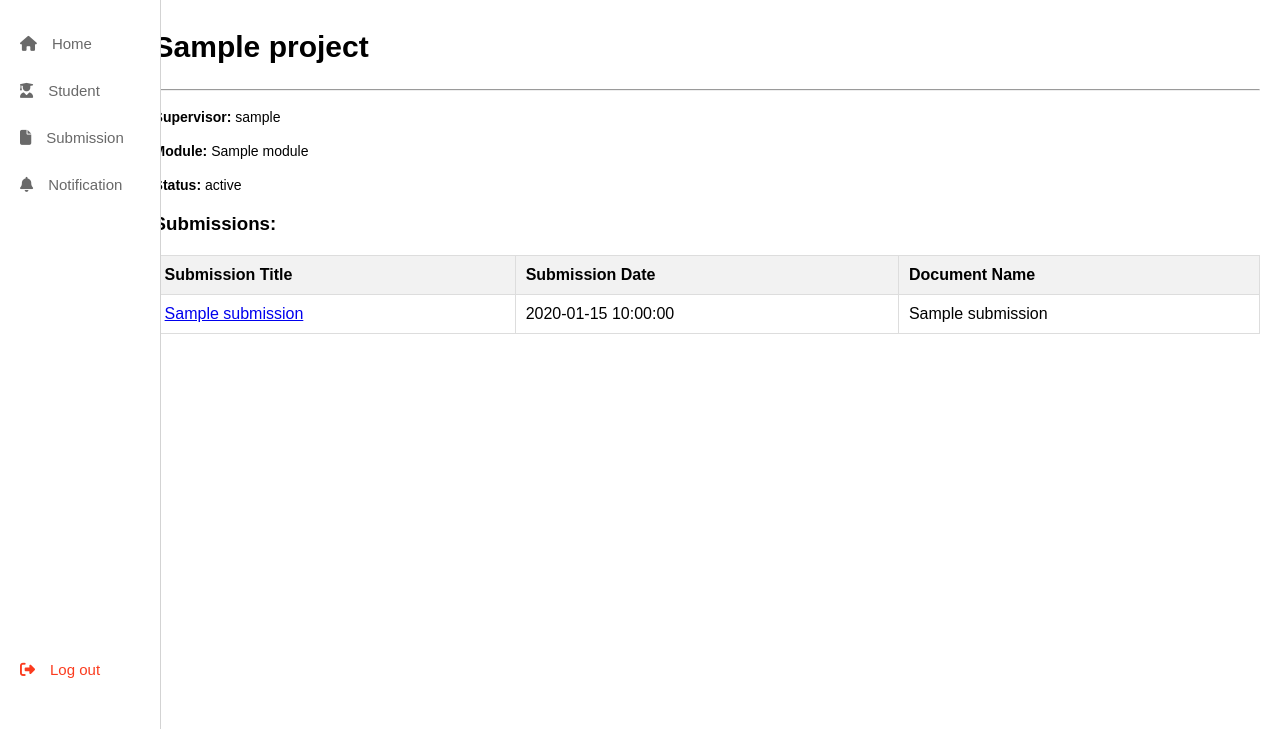
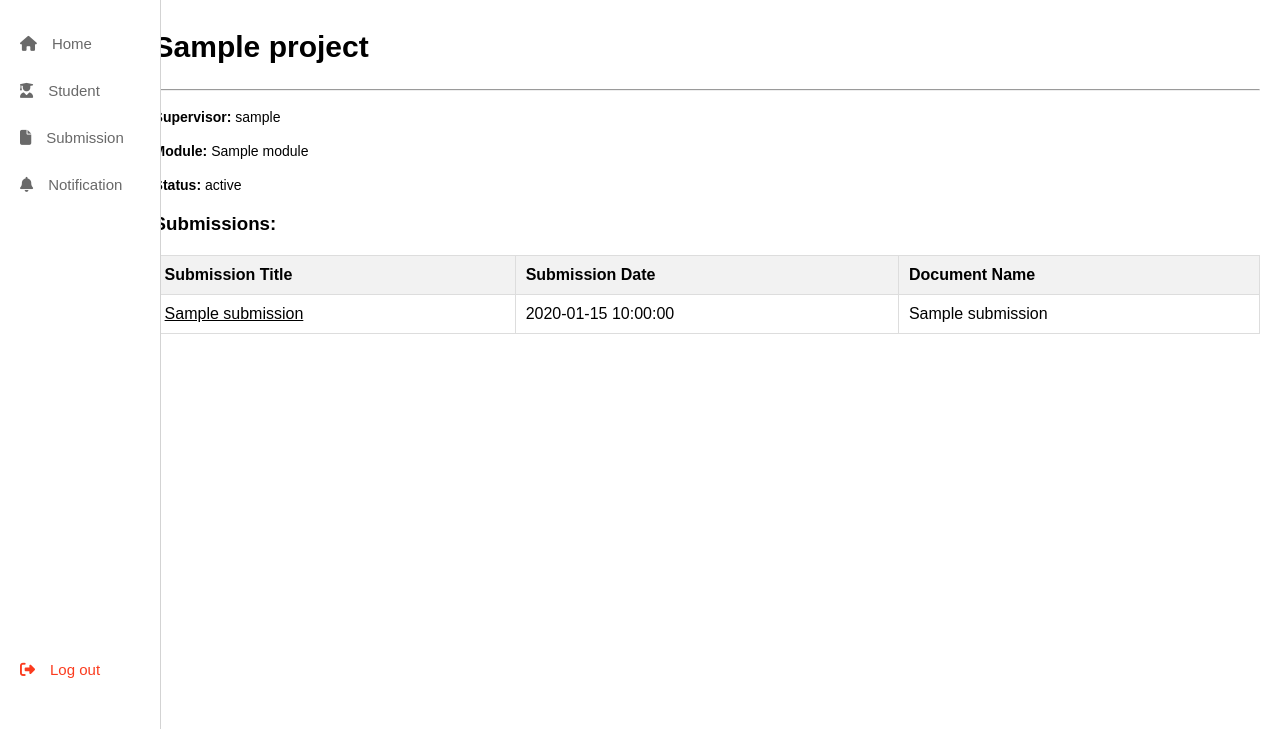
Before and after one commit to Project-We-Diverse/fyp_project, a PHP site: page /sub_fullDetails.php?project_id=1 in a window 1280 px wide. Shown: the part 71-800 px from the top of the page. Run offline with PHP 8.4, Linux system fonts and the light colour scheme; the visitor is signed in with stand-in values (Sample User, id 1); tables that the repository leaves empty or names only in its code hold one stand-in row (values such as "Sample post"); some libraries are stand-ins or nearby versions.

Commit message:
changed color and added hover css

```diff
--- a/sub_fullDetails.php
+++ b/sub_fullDetails.php
@@ -106,9 +106,14 @@ if (!$submissions_result) {
         }
 
         .document-link {
-            color: blue;
+            color: #000000;
             text-decoration: underline;
             cursor: pointer;
+        }
+
+        .document-link:hover {
+            text-decoration: underline;
+            color: #4169e1;
         }
 
         table {
@@ -149,7 +154,7 @@ if (!$submissions_result) {
                 echo '<tr><th>Submission Title</th><th>Submission Date</th><th>Document Name</th>';
                 while ($submission_row = $submissions_result->fetch_assoc()) {
                     echo '<tr>';
-                    echo '<td><a href="supervisor_sub_details.php?submission_id=' . htmlspecialchars($submission_row["submission_id"]) . '">' . htmlspecialchars($submission_row["submission_title"]) . '</a></td>';
+                    echo '<td><a href="specific_subDetails.php?submission_id=' . htmlspecialchars($submission_row["submission_id"]) . '" class="document-link">' . htmlspecialchars($submission_row["submission_title"]) . '</a></td>';
                     echo '<td>' . htmlspecialchars($submission_row["submission_date"]) . '</td>';
                     echo '<td>' . htmlspecialchars($submission_row["document_name"]) . '</td>';
                     echo '</td>';
```
